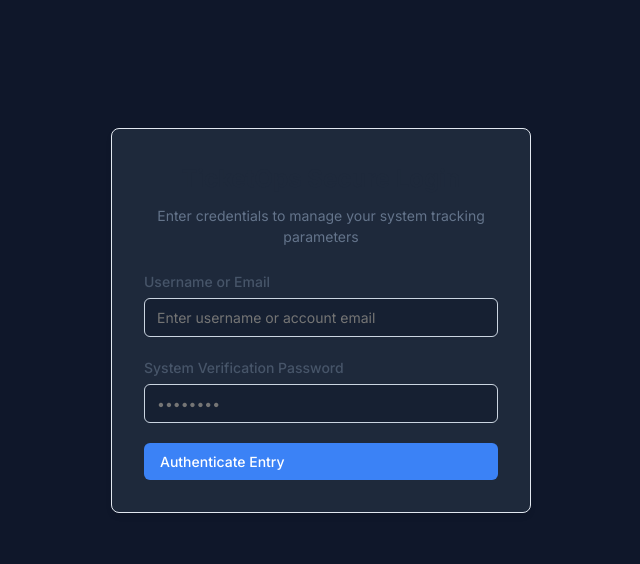
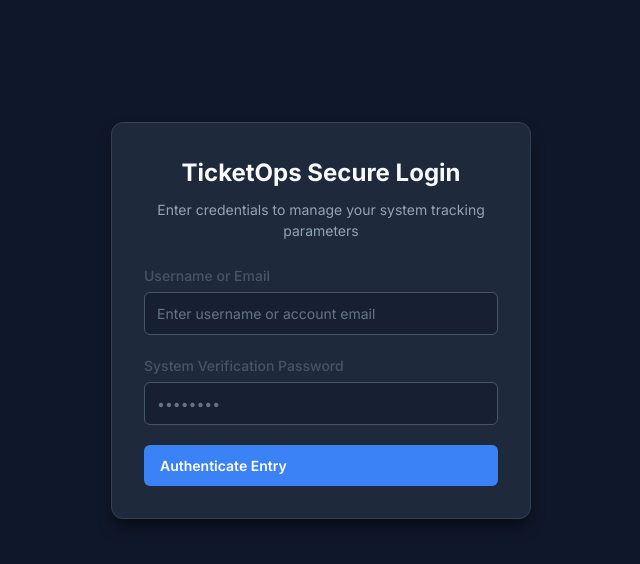
Before and after one commit to sonalisonu0623-gif/Ticket-Management-app--Frontend, an Angular app in the folder frontend/: page /login in a window 1280 px wide. Shown: the top 564 px of the page, without its empty margins (319-959 px from the left). Built offline with nearby package versions, Linux system fonts and the light colour scheme.

Commit message:
css changed

```diff
--- a/frontend/src/app/components/login/login.component.css
+++ b/frontend/src/app/components/login/login.component.css
@@ -5,82 +5,119 @@
   min-height: 80vh;
   padding: 20px;
 }
+
 .login-card {
-  background: var(--bg-card, #ffffff);
-  border: 1px solid var(--border-color, #e2e8f0);
-  border-radius: 8px;
-  box-shadow: 0 4px 6px -1px rgba(0, 0, 0, 0.1);
+  /* Use the system card background or a dark slate */
+  background: var(--bg-card, #1e293b);
+  border: 1px solid var(--border-color, #334155);
+  border-radius: 12px;
+  box-shadow: 0 10px 15px -3px rgba(0, 0, 0, 0.5);
   width: 100%;
   max-width: 420px;
   padding: 32px;
 }
+
 .login-header {
   text-align: center;
   margin-bottom: 24px;
 }
+
 .login-header h2 {
   margin: 0 0 8px 0;
   font-size: 24px;
-  color: var(--text-main, #1e293b);
+  /* Use system text color or white */
+  color: var(--text-main, #f8fafc);
 }
+
 .text-muted {
-  color: #64748b;
+  color: #94a3b8;
   font-size: 14px;
   margin: 0;
 }
+
 .form-group {
   margin-bottom: 20px;
 }
+
 label {
   display: block;
   font-weight: 500;
   margin-bottom: 6px;
   font-size: 14px;
-  color: var(--text-muted, #475569);
+  color: var(--text-muted, #cbd5e1);
 }
+
 .form-control {
   width: 100%;
-  padding: 10px 12px;
-  border: 1px solid var(--border-input, #cbd5e1);
+  padding: 12px;
+  border: 1px solid var(--border-input, #475569);
   border-radius: 6px;
   font-size: 14px;
-  background: var(--bg-input, #ffffff);
-  color: var(--text-input, #0f172a);
+  /* CRITICAL CHANGES FOR VISIBILITY */
+  background: var(--bg-input, #0f172a);
+  color: #ffffff !important; /* Forces typed text to be white */
   box-sizing: border-box;
+  transition: all 0.2s;
 }
+
+.form-control::placeholder {
+  color: #64748b;
+}
+
 .form-control:focus {
   outline: none;
   border-color: #3b82f6;
-  box-shadow: 0 0 0 3px rgba(59, 130, 246, 0.15);
+  background: #1e293b;
+  box-shadow: 0 0 0 3px rgba(59, 130, 246, 0.25);
 }
+
+/* Fix for browser autofill turning background white/yellow */
+.form-control:-webkit-autofill {
+  -webkit-text-fill-color: #ffffff !important;
+  -webkit-box-shadow: 0 0 0px 1000px #0f172a inset !important;
+}
+
 .form-control.is-invalid {
   border-color: #ef4444;
 }
+
 .error-msg {
-  color: #ef4444;
+  color: #f87171;
   font-size: 12px;
-  margin-top: 4px;
+  margin-top: 6px;
 }
+
 .btn {
   cursor: pointer;
-  font-weight: 500;
-  padding: 10px 16px;
+  font-weight: 600;
+  padding: 12px 16px;
   border-radius: 6px;
   font-size: 14px;
   border: none;
-  transition: background 0.2s;
+  transition: all 0.2s;
 }
+
 .btn-primary {
   background: #3b82f6;
   color: #ffffff;
 }
+
 .btn-primary:hover:not(:disabled) {
   background: #2563eb;
+  transform: translateY(-1px);
 }
+
+.btn-primary:active {
+  transform: translateY(0);
+}
+
 .btn-primary:disabled {
-  background: #93c5fd;
+  background: #1e293b;
+  color: #64748b;
+  border: 1px solid #334155;
   cursor: not-allowed;
 }
+
 .btn-block {
   width: 100%;
 }
```
